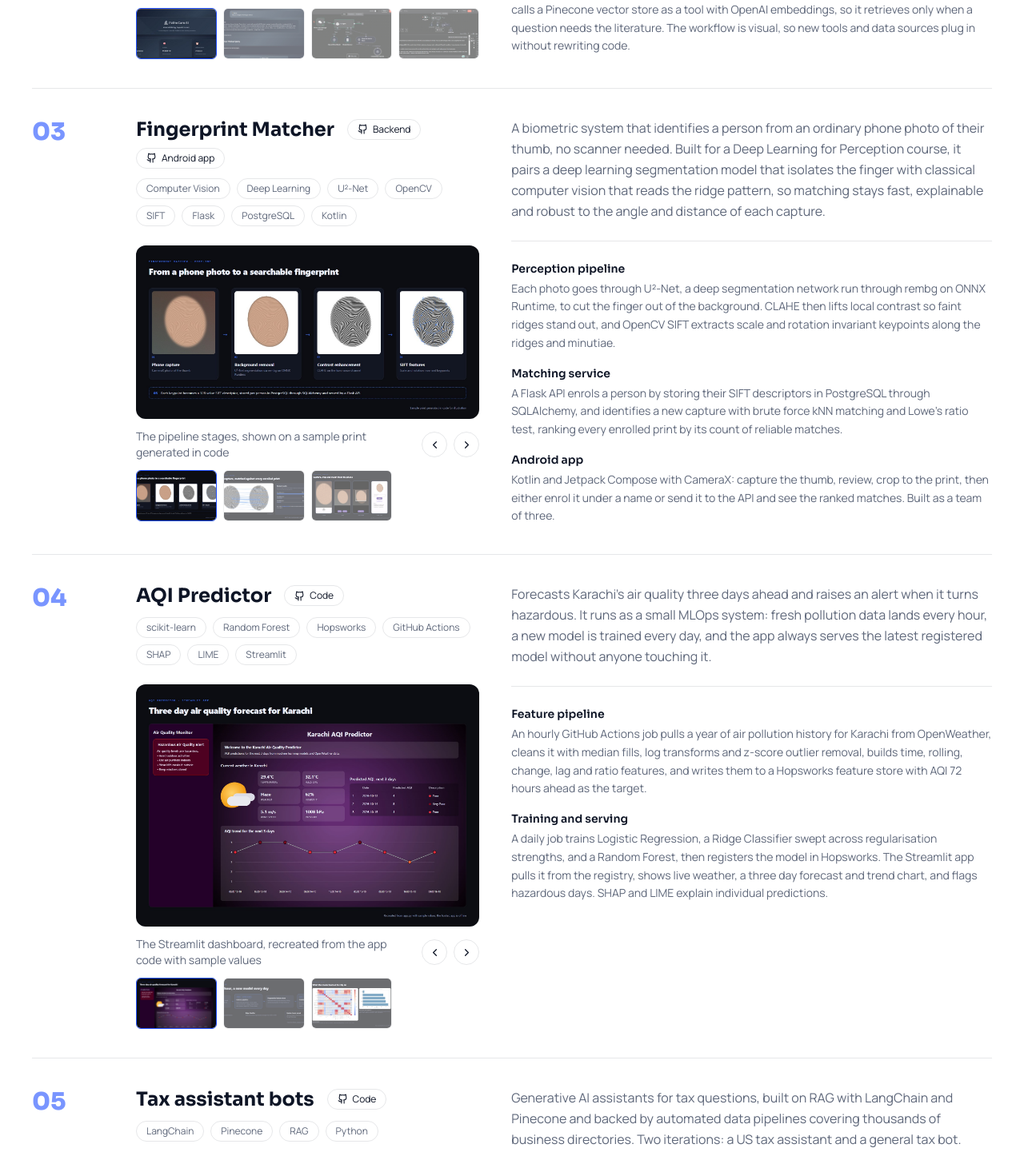
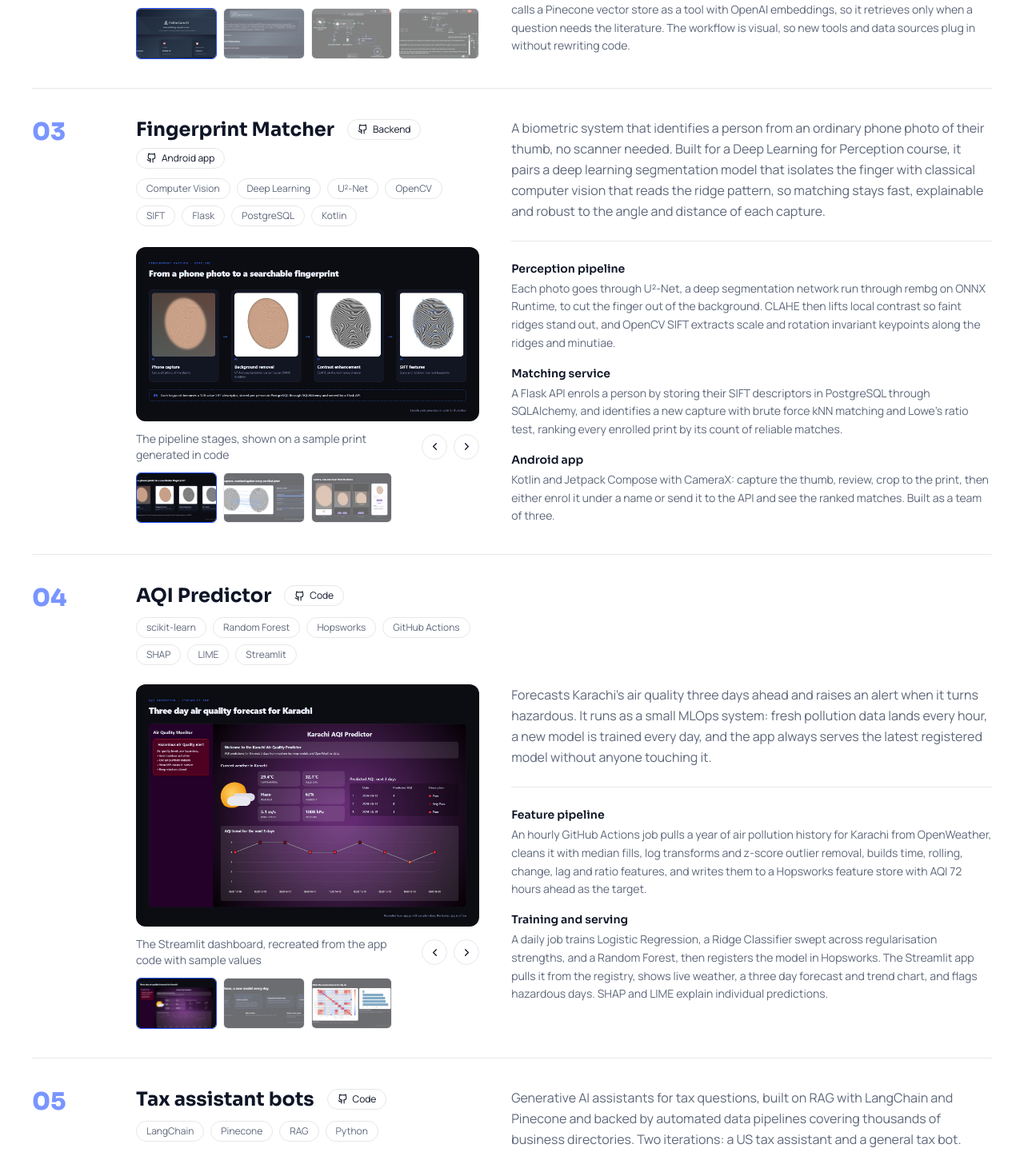
Before and after one commit to Mehdi-Abidi/My_Portfolio, a Next.js app: page / in a window 1280 px wide. Shown: the part 2039-3490 px from the top of the page at 80% size. Built offline with nearby package versions, Linux system fonts and the light colour scheme.

Commit message:
Let a project start its description beside its screenshots, and use it for AQI Predictor.

```diff
--- a/src/components/Work.tsx
+++ b/src/components/Work.tsx
@@ -14,9 +14,9 @@ export function Work() {
         <ol className="border-t border-line">
           {projects.map((p, i) => (
             <Reveal key={p.slug} delay={i * 0.04}>
-              <li id={`project-${p.slug}`} className="group grid scroll-mt-28 gap-5 border-b border-line py-9 md:grid-cols-[90px_1fr_1.4fr] md:gap-10">
-                <span className="font-display text-3xl font-extrabold text-accent/60 transition-colors group-hover:text-accent">0{i + 1}</span>
-                <div>
+              <li id={`project-${p.slug}`} className="group grid scroll-mt-28 gap-5 border-b border-line py-9 md:grid-cols-[90px_1fr_1.4fr] md:gap-x-10 md:gap-y-0">
+                <span className="font-display text-3xl font-extrabold text-accent/60 transition-colors group-hover:text-accent md:row-span-2">0{i + 1}</span>
+                <div className="md:col-start-2 md:row-start-1">
                   <div className="flex flex-wrap items-center gap-x-4 gap-y-2">
                     <h3 className="font-display text-2xl font-bold leading-tight">{p.name}</h3>
                     {p.github ? (
@@ -40,9 +40,14 @@ export function Work() {
                       <Tag key={t}>{t}</Tag>
                     ))}
                   </div>
-                  {p.shots?.length ? <Gallery shots={p.shots} title={p.name} /> : null}
                 </div>
-                <div>
+                {p.shots?.length ? (
+                  <div className="md:col-start-2 md:row-start-2">
+                    <Gallery shots={p.shots} title={p.name} />
+                  </div>
+                ) : null}
+                {/* textBesideShots: start the description level with the screenshots, not the title */}
+                <div className={p.textBesideShots ? "md:col-start-3 md:row-start-2 md:mt-6" : "md:col-start-3 md:row-start-1 md:row-span-2"}>
                   <p className="text-base leading-relaxed text-mute">{p.long}</p>
                   {p.parts?.length ? (
                     <ul className="mt-6 space-y-4 border-t border-line pt-6">
--- a/src/data/site.ts
+++ b/src/data/site.ts
@@ -37,6 +37,8 @@ export type Project = {
   // screenshots shown as a gallery in the case file; w and h are the image's
   // pixel size so the frame matches its shape exactly
   shots?: { src: string; caption: string; w: number; h: number }[];
+  // start the description beside the screenshots instead of beside the title
+  textBesideShots?: boolean;
   // graph node position on the hero stage, in px; omit to keep a project out of the graph
   x?: number;
   y?: number;
@@ -152,6 +154,7 @@ export const projects: Project[] = [
       { src: "/projects/aqi/pipeline.jpg", caption: "Hourly feature pipeline and daily training on GitHub Actions and Hopsworks", w: 1600, h: 600 },
       { src: "/projects/aqi/analysis.jpg", caption: "Real charts from the notebook: feature correlations and Random Forest importance", w: 1600, h: 937 },
     ],
+    textBesideShots: true,
     x: 920,
     y: 470,
   },
```
